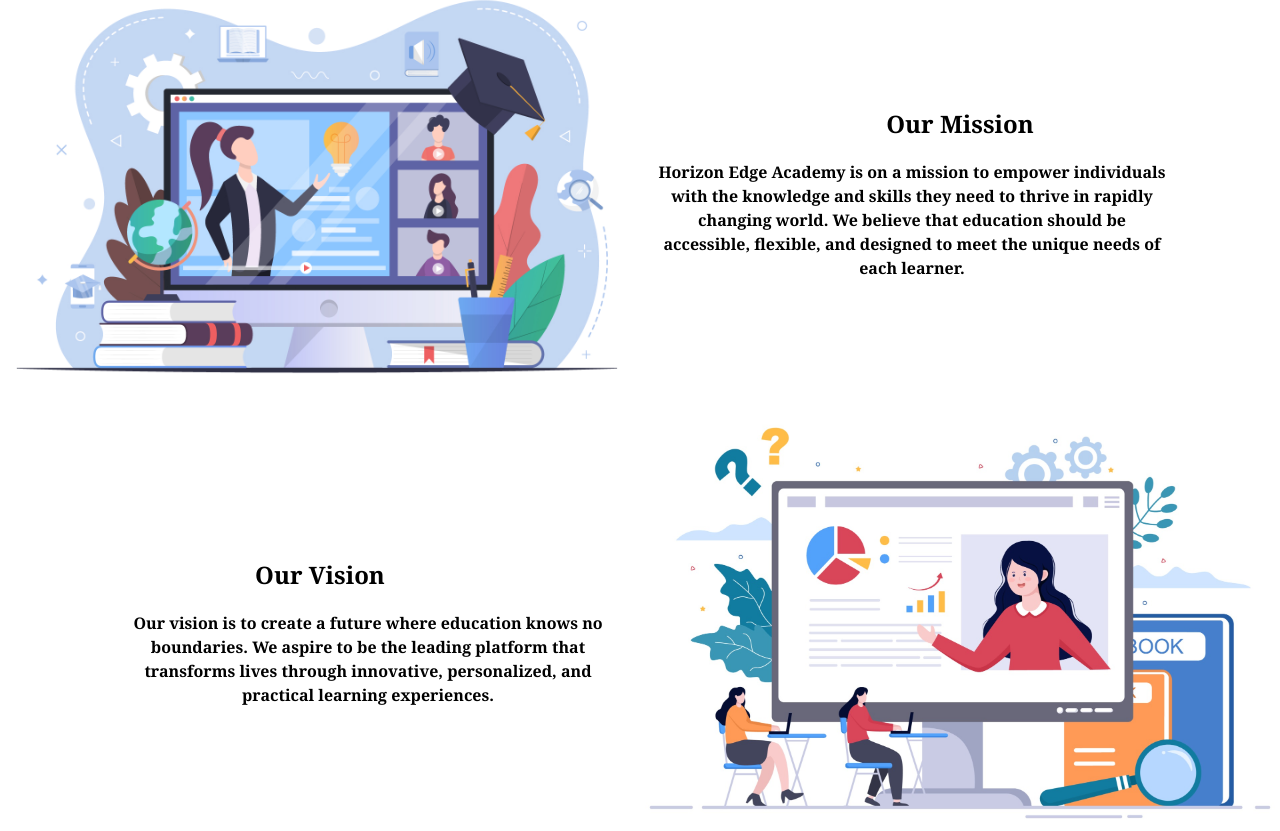
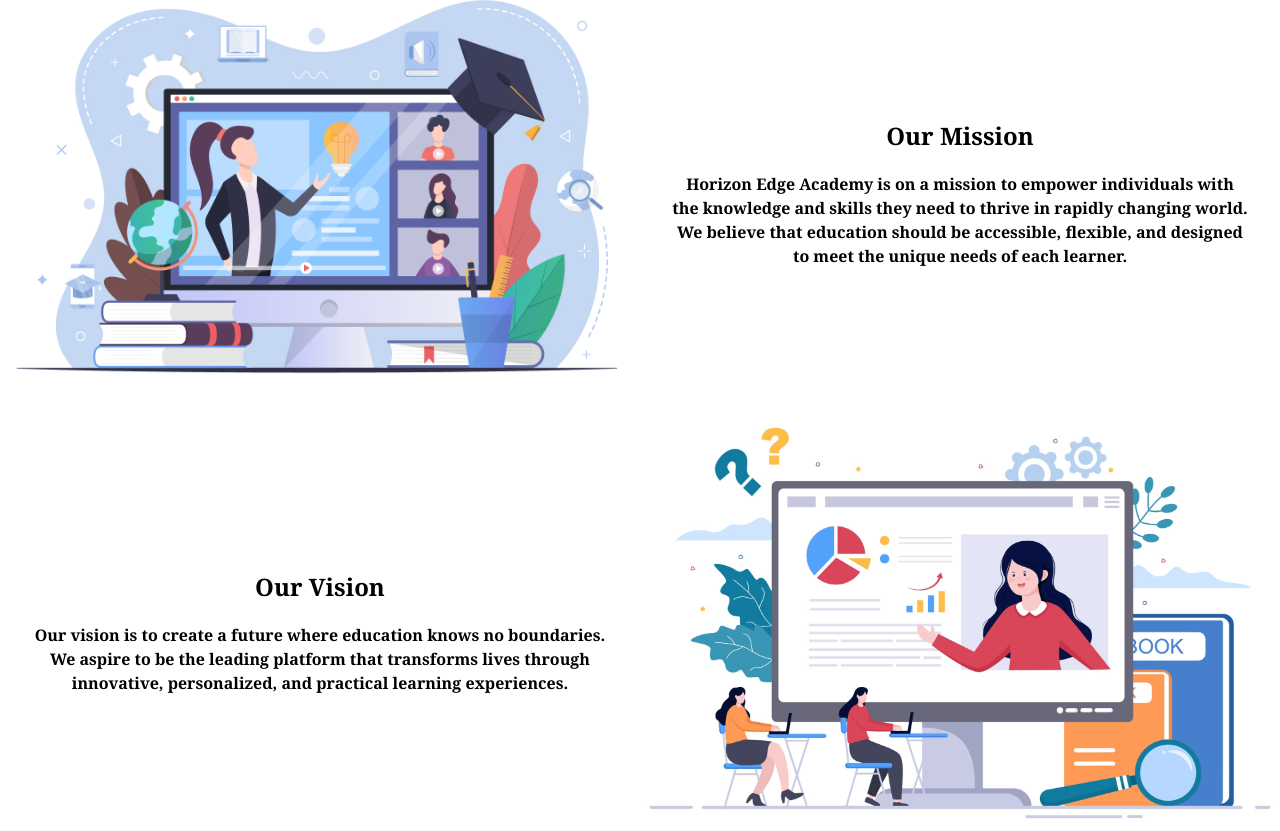
Before and after one commit to soumya-maheshwari/Ed_Tech, a React (Vite) app: page /about in a window 1280 px wide. Shown: the part 329-1160 px from the top of the page. Built offline with nearby package versions, Linux system fonts and the light colour scheme.

Commit message:
about us fixed

```diff
--- a/src/components/Mission And Vission/Mission.jsx
+++ b/src/components/Mission And Vission/Mission.jsx
@@ -20,7 +20,7 @@
             <h2 data-aos="fade-up" data-aos-duration="1000" className='font-serif my-5 text-2xl font-bold'>
               Our Mission
             </h2>
-            <p data-aos="fade-up" data-aos-duration="1000" className='font-serif mr-24 font-semibold'>
+            <p data-aos="fade-up" data-aos-duration="1000" className='font-serif mx-4 font-semibold'>
                 Horizon Edge Academy is on a mission to empower individuals with the knowledge and skills they need to thrive in rapidly changing world. We believe that education should be accessible, flexible, and designed to meet the unique needs of each learner.
             </p>
           </div>
@@ -32,7 +32,7 @@
       <h2 data-aos="fade-up" data-aos-duration="1000" className='font-serif my-5 text-2xl font-bold'>
         Our Vision
       </h2>
-      <p data-aos="fade-up" data-aos-duration="1000" className='font-serif ml-24 font-semibold'>
+      <p data-aos="fade-up" data-aos-duration="1000" className='font-serif mx-4 font-semibold'>
         Our vision is to create a future where education knows no boundaries. We aspire to be the leading platform that transforms lives through innovative, personalized, and practical learning experiences.
       </p>
     </div>
--- a/src/components/NavBar/NavBar.css
+++ b/src/components/NavBar/NavBar.css
@@ -2,13 +2,13 @@
     background-color: #0D6EFD; /* Change to the desired background color */
     transition: background-color 0.3s ease; /* Add a smooth transition */
     color: #000;
-    z-index: 2
+    z-index: 1000;
 }
 
 .scrolled-text {
     transition: background-color 0.3s ease; /* Add a smooth transition */
     color: #000;
-    z-index: 2
+    z-index: 1000;
 }
 li a{
     font-family: ' Gill sans , Georgia';
--- a/src/components/style.css
+++ b/src/components/style.css
@@ -1,10 +1,13 @@
 
 .react-multiple-carousel__arrow--left {
     background: rgba(0,0,0,0.8) !important;
+    z-index: inherit;
 }
 
 .react-multiple-carousel__arrow--right {
     background: rgba(0,0,0,0.8) !important;
+    z-index: inherit;
+
 }
 
 .background-wrapper {
```
